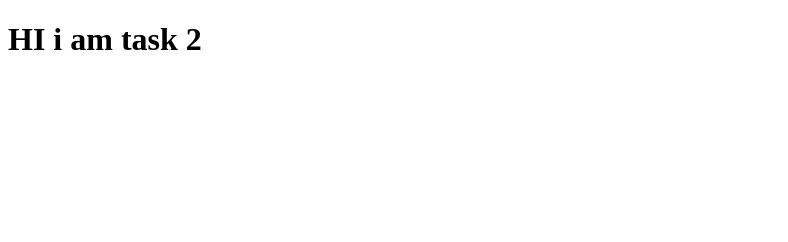
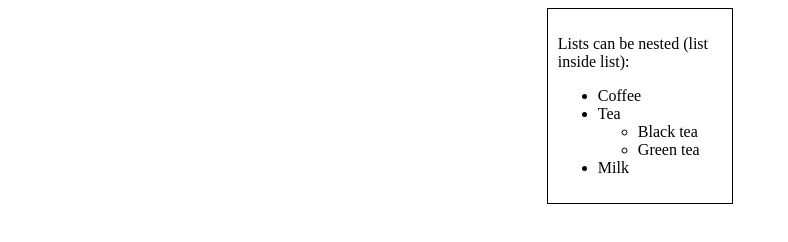
Before and after one commit to powercoder06/MERNTasks, a plain HTML site: page html_task2.html in a window 1280 px wide. Shown: the whole page, without its empty margins (0-788 px from the left). Drawn offline with Linux system fonts and the light colour scheme.

Commit message:
Task 2 completed and task 1 edited

```diff
--- a/html_task2.html
+++ b/html_task2.html
@@ -1,11 +1,32 @@
 <!DOCTYPE html>
 <html lang="en">
-<head>
-    <meta charset="UTF-8">
-    <meta name="viewport" content="width=device-width, initial-scale=1.0">
-    <title>Document</title>
-</head>
-<body>
-    <h1>HI i am task 2</h1>
-</body>
+  <head>
+    <meta charset="UTF-8" />
+    <meta name="viewport" content="width=device-width, initial-scale=1.0" />
+    <title>Task 2</title>
+    <style>
+      div.container {
+        border: 1px solid black;
+        margin: 0 auto;
+        padding: 10px;
+        width: 13%;
+      }
+    </style>
+  </head>
+  <body>
+    <div class="container">
+      <p>Lists can be nested (list inside list):</p>
+      <ul>
+        <li>Coffee</li>
+        <li>
+          Tea
+          <ul>
+            <li>Black tea</li>
+            <li>Green tea</li>
+          </ul>
+        </li>
+        <li>Milk</li>
+      </ul>
+    </div>
+  </body>
 </html>
```
Also changed, not shown: html_task1.html (+1 -1 lines).
